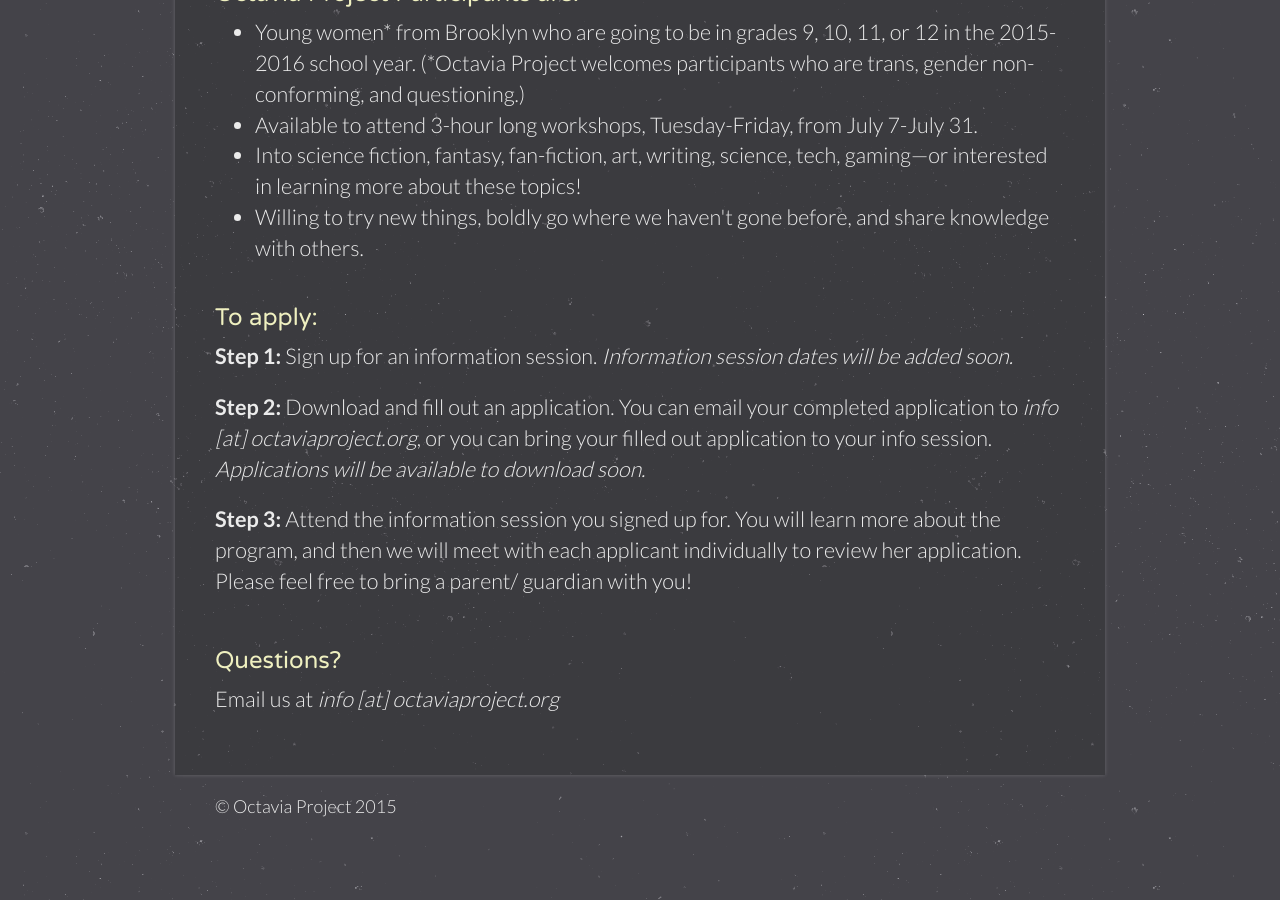
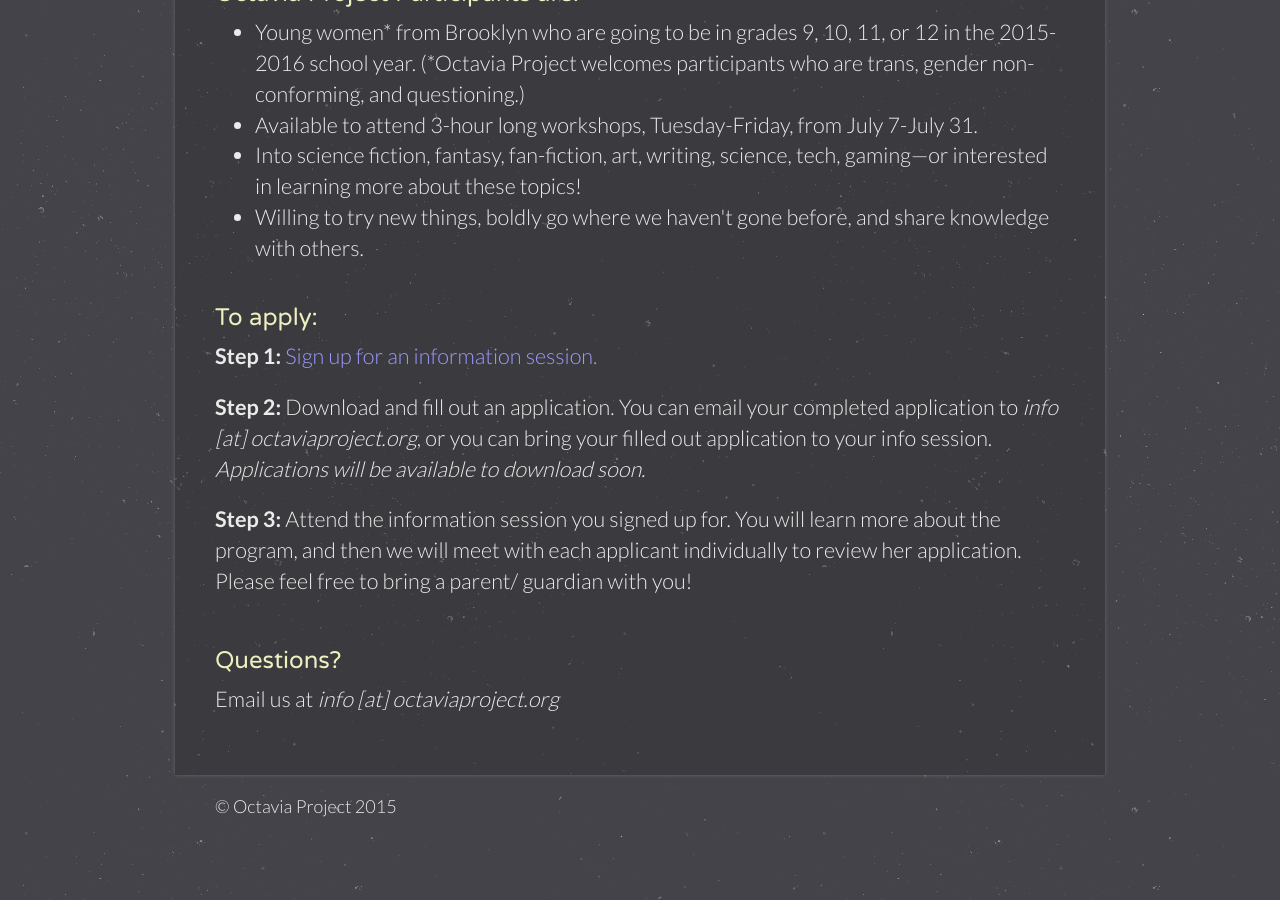
Before and after one commit to OctaviaProject/octaviaproject.github.io, a Jekyll site: the page built from join.html, in a window 1280 px wide and 900 px high, scrolled down 936 px. Built offline with Jekyll 4.4.1, drawn with Linux system fonts in a browser that asks for light colours.

Commit message:
Added info session sign up link

```diff
--- a/join.html
+++ b/join.html
@@ -45,8 +45,8 @@
 
       <br>
       <h3>To apply:</h3>
-      <p><b>Step 1:</b> Sign up for an information session. <i>Information session dates will be
-      added soon.</i></p>
+      <p><b>Step 1:</b> <a href="http://www.signupgenius.com/go/20f054fafaf2da7fc1-information">
+      Sign up for an information session.</a> </p>
       <p><b>Step 2:</b> Download and fill out an application. You can email your completed
       application to <i>info [at] octaviaproject.org</i>, or you can bring your filled out application
       to your info session. <i>Applications will be available to download soon.</i></p>
```
